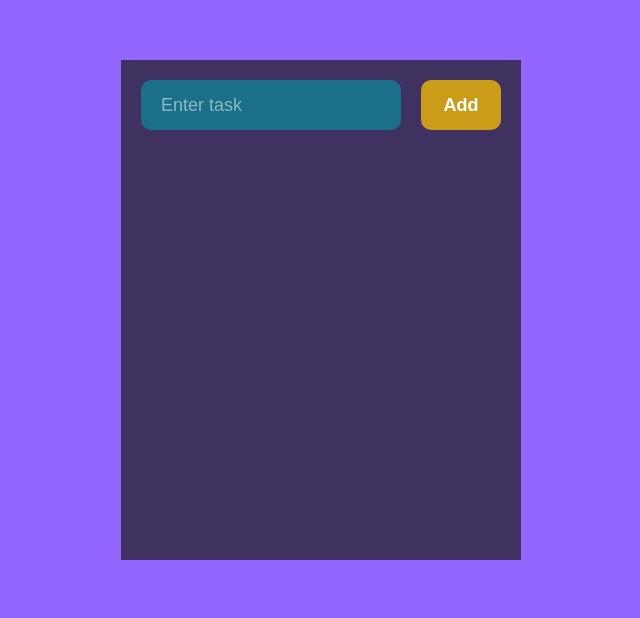
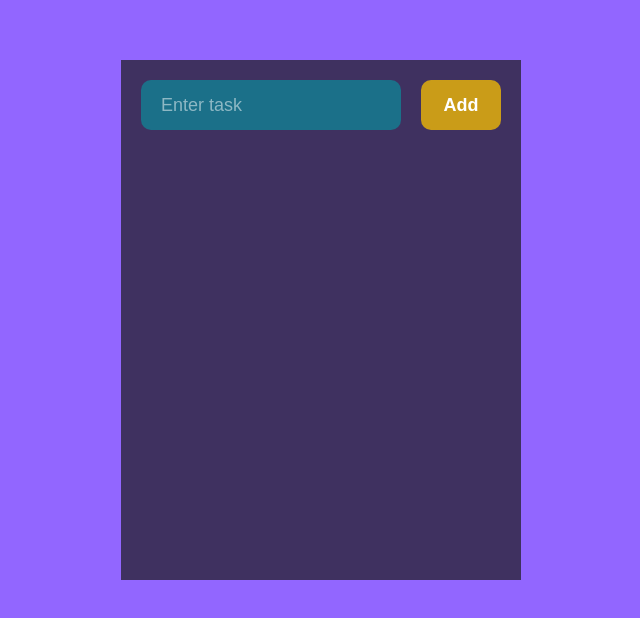
Before and after one commit to nihalpandey4/To-do-app, a React (Create React App) app in the folder client/: page / in a window 1280 px wide. Shown: the top 618 px of the page, without its empty margins (319-959 px from the left). Built offline with nearby package versions, Linux system fonts and the light colour scheme.

Commit message:
app container size bug fixed

```diff
--- a/client/src/components/App.css
+++ b/client/src/components/App.css
@@ -4,7 +4,8 @@ body{
 
 .App{
  background-color:#3f3160;
- height: 500px;
+ min-height: 500px;
  margin: 60px auto;
  width: 400px;
+ padding-bottom: 20px;
 }
--- a/client/src/components/ListItem.css
+++ b/client/src/components/ListItem.css
@@ -10,6 +10,7 @@
 .list p{
     padding: 16px;
     position: relative;
+    transition: ease-in-out;
 }
 
 .list p span{
```
Also changed, not shown: client/src/index.js (line endings or trailing spaces), 1 other file (tests, documents, lock files or other folders).
